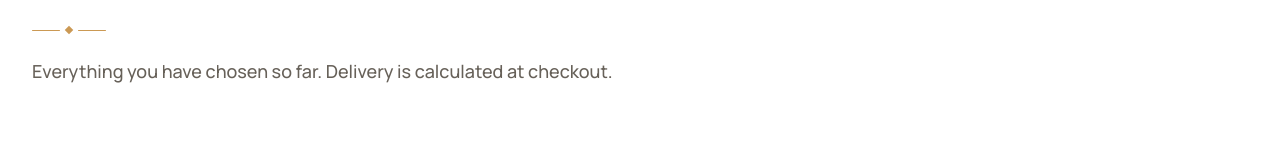
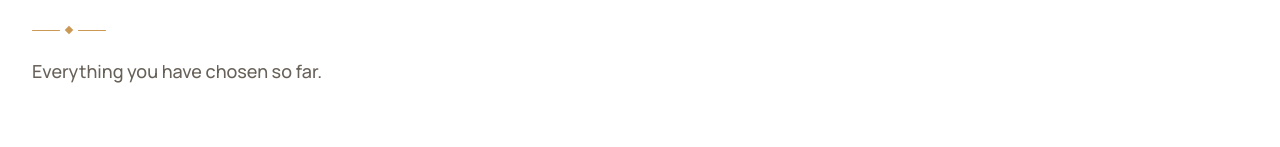
Before and after one commit to TobiWilliams001/efamy-storefront, a Next.js app: page /cart in a window 1280 px wide. Shown: the part 242-389 px from the top of the page. Built offline with nearby package versions, Linux system fonts and the light colour scheme; no server answers.

Commit message:
fix: show the delivery rate in the drawer and off the basket header
The basket summary was corrected earlier but two other views still said
delivery was calculated at checkout: the slide-out drawer and the basket
page's own description.

The rate is fixed at £3.99, so all three now say so.

```diff
--- a/src/app/cart/page.tsx
+++ b/src/app/cart/page.tsx
@@ -15,7 +15,7 @@ export default function CartPage() {
       <PageHeader
         eyebrow="Basket"
         title="Your basket"
-        description="Everything you have chosen so far. Delivery is calculated at checkout."
+        description="Everything you have chosen so far."
       />
       <Section spacing="afterHeader">
         <CartContents />
--- a/src/components/cart/cart-drawer.tsx
+++ b/src/components/cart/cart-drawer.tsx
@@ -11,6 +11,7 @@ import {
   SheetHeader,
   SheetTitle,
 } from "@/components/ui/sheet";
+import { delivery, deliveryCost } from "@/config/delivery";
 import { formatPrice } from "@/lib/format";
 import { routes } from "@/lib/routes";
 
@@ -66,7 +67,7 @@ export function CartDrawer() {
             </span>
           </div>
           <p className="mt-1 text-xs text-muted-foreground">
-            Delivery calculated at checkout.
+            {delivery.label} {formatPrice(deliveryCost(subtotal))}.
           </p>
 
           <Button asChild size="xl" variant="accent" className="mt-5 w-full">
```
